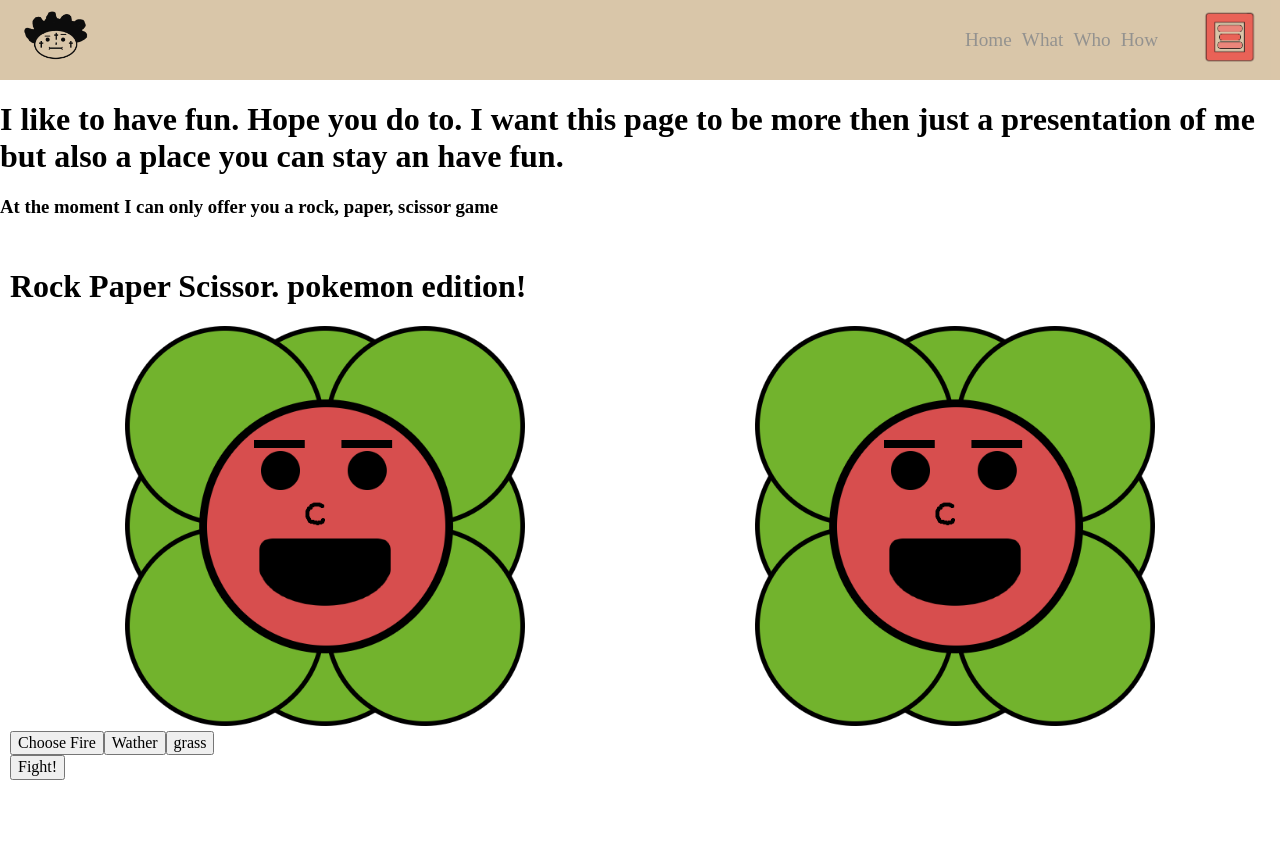
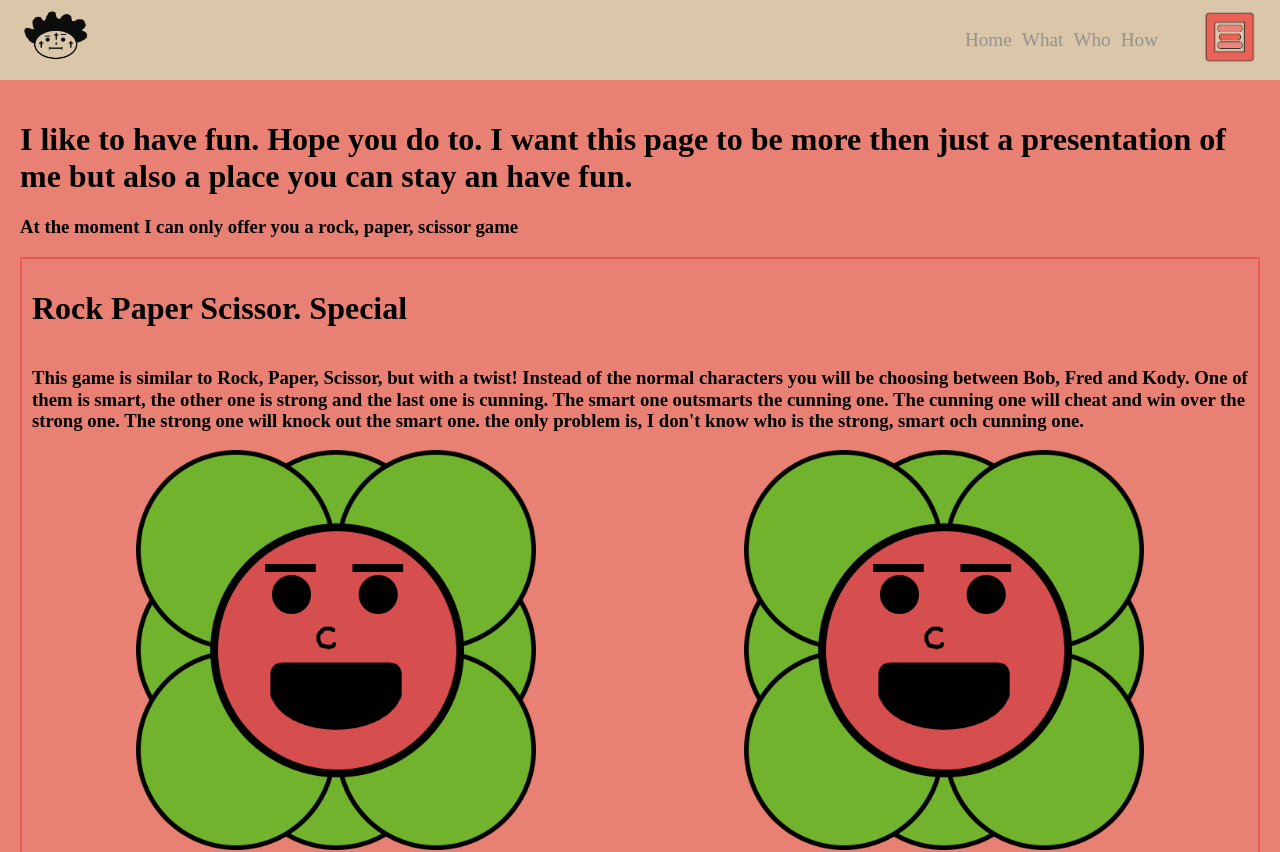
Before and after one commit to ViktorHek/Portfolio, a React (Create React App) app: page /fun in a window 1280 px wide. Shown: the top 852 px of the page. Before the commit the page ends 800 px from the top, so only its background shows below. Built offline with nearby package versions, Linux system fonts and the light colour scheme.

Commit message:
stying fun_page

```diff
--- /dev/null
+++ b/src/components/pages/fun/Fun.css
@@ -0,0 +1,5 @@
+.mane_fun_page_container {
+  height: 120vh;
+  background-color: #E98074;
+  padding: 20px;
+}
--- a/src/components/pages/fun/Fun.jsx
+++ b/src/components/pages/fun/Fun.jsx
@@ -1,9 +1,10 @@
 import React from 'react'
 import Game from './RPS/Game'
+import './Fun.css'
 
 const Fun = () => {
   return (
-    <div>
+    <div className="mane_fun_page_container">
       <h1>
         I like to have fun. Hope you do to. I want this page to be more then
         just a presentation of me but also a place you can stay an have fun.
--- a/src/components/pages/fun/RPS/DisplayPlayer.js
+++ b/src/components/pages/fun/RPS/DisplayPlayer.js
@@ -1,16 +1,15 @@
 import React from 'react'
 import './RPS.css'
 
-
-const DisplayPlayer = ({ pokemon }) => {
+const DisplayPlayer = ({ dude }) => {
   return (
     <div className="player">
       <img className="player-img"
-        src={pokemon === 'fire'
+        src={dude === 'rock'
           ? '/images/bob_grill.png'
-          : pokemon === 'water'
+          : dude === 'paper'
           ? '/images/fred.png'
-          : pokemon === 'grass'
+          : dude === 'scissor'
           ? '/images/fat_RPS.png'
           : '/images/flower.png'} alt="PLAYER"
       />
--- a/src/components/pages/fun/RPS/Game.jsx
+++ b/src/components/pages/fun/RPS/Game.jsx
@@ -2,11 +2,11 @@ import React, { Component } from 'react'
 import DisplayPlayer from './DisplayPlayer'
 import './RPS.css'
 
-const pokemons = ['fire', 'water', 'grass', 'starter']
+const dudes = ['rock', 'paper', 'scissor', 'starter']
 class Game extends Component {
   state = {
-    player: pokemons[3],
-    computer: pokemons[3],
+    player: dudes[3],
+    computer: dudes[3],
     winner: '',
   }
 
@@ -15,7 +15,7 @@ class Game extends Component {
     let interval = setInterval(() => {
       count++
       this.setState({
-        computer: pokemons[Math.floor(window.Math.random() * 3)],
+        computer: dudes[Math.floor(window.Math.random() * 3)],
         winner: '',
       })
       if (count > 5) {
@@ -30,46 +30,52 @@ class Game extends Component {
   champion = () => {
     const { player, computer } = this.state
     if (
-      (player === 'fire' && computer === 'grass') ||
-      (player === 'grass' && computer === 'water') ||
-      (player === 'water' && computer === 'fire')
+      (player === 'rock' && computer === 'scissor') ||
+      (player === 'scissor' && computer === 'paper') ||
+      (player === 'paper' && computer === 'rock')
     ) {
-      return 'You are the Champion'
+      return 'YOU WIN'
     } else if (player === computer) {
-      return "Pokemons don't fight there friends"
+      return "Friends don't fight friends"
     } else {
       return 'You lose!'
     }
   }
 
-  choosePokemon = (pokemon) => {
+  chooseDude = (dude) => {
     this.setState({
-      player: pokemon,
+      player: dude,
     })
   }
 
   render() {
     const { player, computer, winner } = this.state
     return (
-      <div className="game-container">
-        <h1>Rock Paper Scissor. pokemon edition!</h1>
+      <div className="game_container">
+        <h1>Rock Paper Scissor. Special</h1>
+        <h3>
+          This game is similar to Rock, Paper, Scissor, but with a twist!
+          Instead of the normal characters you will be choosing between Bob,
+          Fred and Kody. One of them is smart, the other one is strong and the
+          last one is cunning. The smart one outsmarts the cunning one. The
+          cunning one will cheat and win over the strong one. The strong one
+          will knock out the smart one. the only problem is, I don't know who is
+          the strong, smart och cunning one.
+        </h3>
         <div id="playerSelection" className="player_display">
-          <DisplayPlayer pokemon={player} />
-          <DisplayPlayer pokemon={computer} />
+          <DisplayPlayer dude={player} />
+          <DisplayPlayer dude={computer} />
         </div>
-        <div class="selection">
-          <button onClick={() => this.choosePokemon('fire')}>
-            Choose Fire
-          </button>
-          <button onClick={() => this.choosePokemon('water')}>Wather</button>
-          <button onClick={() => this.choosePokemon('grass')}>grass</button>
+        <div className="button_container">
+          <div className="select_button_container">
+            <button onClick={() => this.chooseDude('rock')}>Bob</button>
+            <button onClick={() => this.chooseDude('paper')}>Fred</button>
+            <button onClick={() => this.chooseDude('scissor')}>Kody</button>
+          </div>
+          <button onClick={this.startFight} className="fight_btn">Fight!</button>
+
+          <div className="winner">{winner && this.champion()}</div>
         </div>
-
-        <div className="winner" data-cy="winner">
-          {winner && this.champion()}
-        </div>
-
-        <button onClick={this.startFight}>Fight!</button>
       </div>
     )
   }
--- a/src/components/pages/fun/RPS/RPS.css
+++ b/src/components/pages/fun/RPS/RPS.css
@@ -1,5 +1,8 @@
-.game-container {
+.game_container {
+  border: 2px solid #E85A4F;
   padding: 10px;
+  display: flex;
+  flex-direction: column;
 }
 
 .player-img {
@@ -13,3 +16,14 @@
   width: 100%;
   justify-content: space-around;
 }
+
+.button_container {
+  display: flex;
+  flex-direction: column;
+  width: 50%;
+  align-self: center;
+}
+
+.fight_btn {
+  width: 60px;
+}
```
